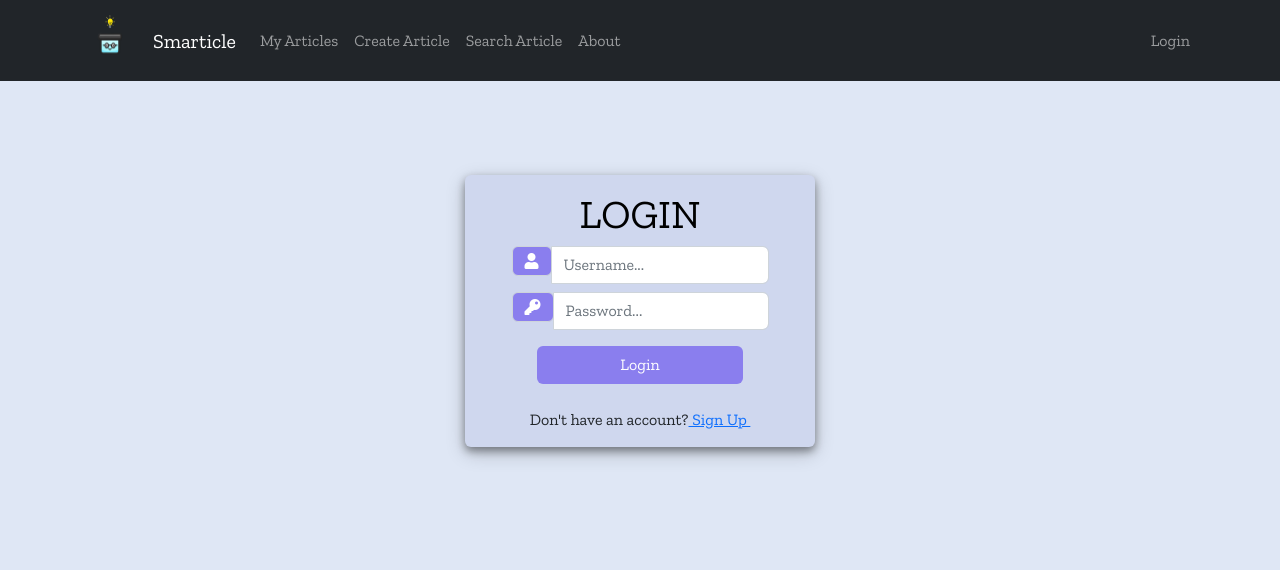
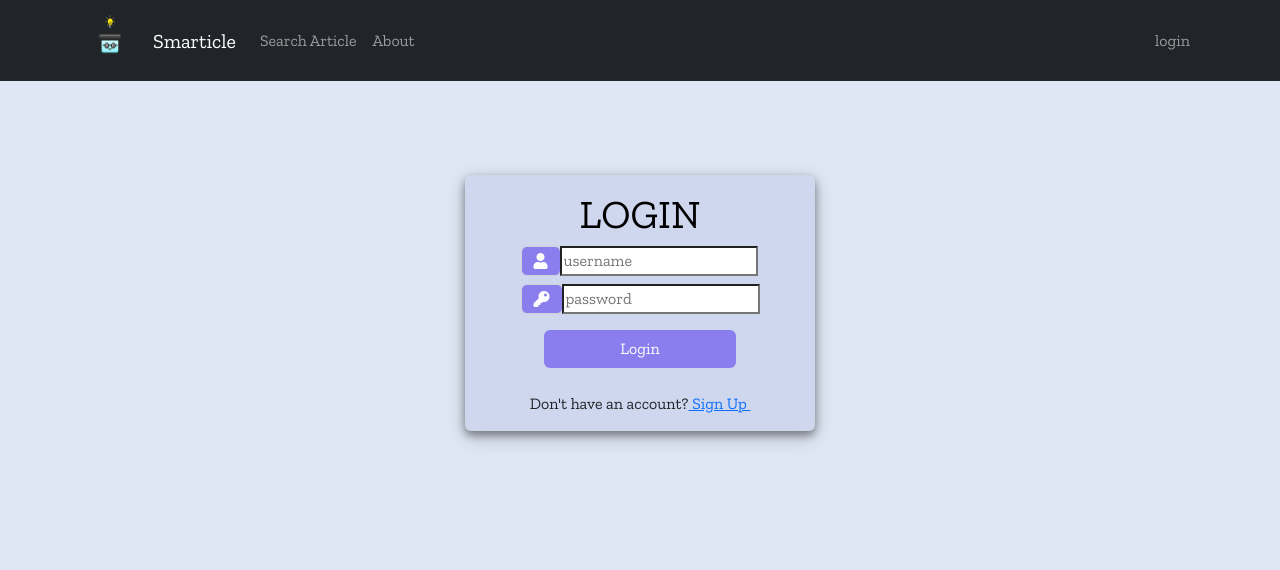
Before and after one commit to redhat-beyond/Smarticle, a Django app: page /login/ in a window 1280 px wide. Shown: the top 570 px of the page. Run offline with Django 4.2, Linux system fonts and the light colour scheme; some libraries are stand-ins or nearby versions.

Commit message:
Adding is_authenticated to base.html, fix form.py file and login.html

```diff
--- a/projboard/forms.py
+++ b/projboard/forms.py
@@ -12,5 +12,6 @@ class CreateArticleForm(forms.ModelForm):
 
 
 class LoginForm(forms.Form):
-    username = forms.CharField(label='Username', max_length=100)
-    password = forms.CharField(widget=forms.PasswordInput)
+    username = forms.CharField(label='Username', max_length=100,
+                               widget=forms.TextInput(attrs={'placeholder': 'username'}))
+    password = forms.CharField(widget=forms.PasswordInput(attrs={'placeholder': 'password'}))
--- a/projboard/templates/base.html
+++ b/projboard/templates/base.html
@@ -34,6 +34,7 @@
         </button>
 
         <div class="collapse navbar-collapse" id="navbarNav">
+          {% if user.is_authenticated %}
           <ul class="navbar-nav">
             <li class="nav-item">
               <a class="nav-link" href="#">My Articles</a>
@@ -41,6 +42,9 @@
             <li class="nav-item">
               <a class="nav-link" href="/create_article">Create Article</a>
             </li>
+          </ul >
+			    {% endif %}
+          <ul class="navbar-nav">
             <li class="nav-item">
               <a class="nav-link" href="/search">Search Article</a>
             </li>
@@ -51,11 +55,14 @@
         </div>
           <ul class="navbar-nav ml-auto">
             <li class-"nav-item">
-              <a class="nav-link" href="/login">Login</a>
+              {% if user.is_authenticated %}
+              <a class="nav-link" href="#">logout</a>
+              {% else %}
+              <a class="nav-link" href="/login">login</a>
+              {% endif %}
             </li>
           </ul>
     </nav>
-
 
     <main>
       <br /><br />
--- a/projboard/templates/login/login.html
+++ b/projboard/templates/login/login.html
@@ -22,13 +22,13 @@
 						  <div class="input-group-append">
 							  <span class="input-group-text"><i class="fas fa-user"></i></span>
 						  </div>
-						  <input type="text" name="username" placeholder="Username..." class="form-control">
+						  {{form.username}}
 					  </div>
 					  <div class="input-group mb-2">
 						  <div class="input-group-append">
 							  <span class="input-group-text"><i class="fas fa-key"></i></span>
 						  </div>
-							  <input type="password" name="password" placeholder="Password..." class="form-control" >
+						  {{form.password}}
 					  </div>
 					  <div class="d-flex justify-content-center mt-3 login_container">
 				 		  <input class="btn login_button" type="submit" value="Login">
```
